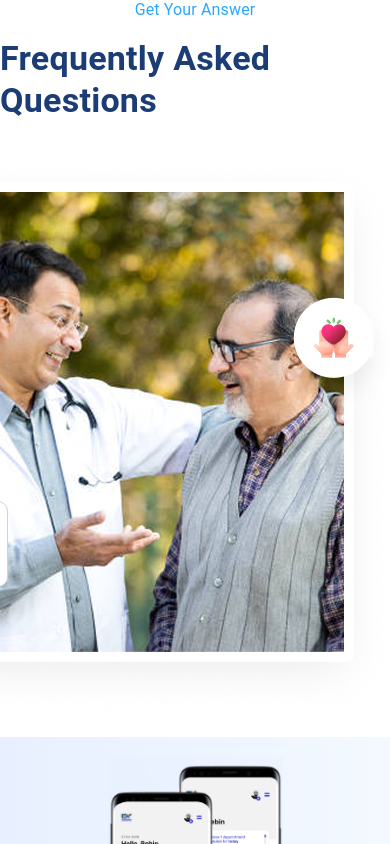
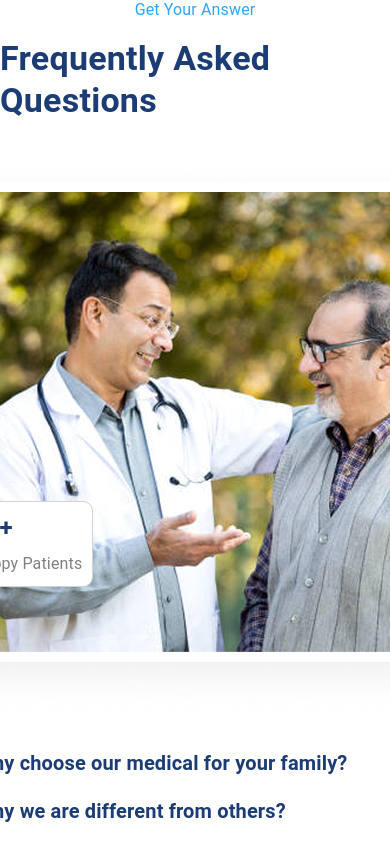
Before and after one commit to AkshayAsokDev/XMedify, a React (Create React App) app in the folder app/: page / in a window 390 px wide. Shown: the part 8920-9764 px from the top of the page. Built offline with nearby package versions, Linux system fonts and the light colour scheme; no server answers.

Commit message:
mobile layout for faq updated

```diff
--- a/app/src/Components/FAQ/Faq.jsx
+++ b/app/src/Components/FAQ/Faq.jsx
@@ -5,10 +5,12 @@ import DocPic from "../../Assets/faq/docPic.png"
 import SmileyIcon from "../../Assets/faq/emoji.png"
 import PresentIcon from "../../Assets/faq/present.png"
 import AddIcon from '@mui/icons-material/Add';
-
+import { useOutletContext } from "react-router-dom"
 
 export default function Faq() {
 
+    const { isMobile
+    } = useOutletContext();
 
     return (
         <div
@@ -35,6 +37,7 @@ export default function Faq() {
                     justifyContent: "space-evenly",
                     alignItems: "center"
                 }}
+                className={isMobile && styles.mobStack}
                 >
 
                     <div className={styles.container1}>
@@ -68,7 +71,11 @@ export default function Faq() {
 
                     </div>
 
-                    <Stack direction="row" spacing={3}>
+                    <Stack direction="row" spacing={3}
+                    sx={{
+                        padding: "10px"
+                    }}
+                    >
 
                         <Stack spacing={2}>
 
--- a/app/src/Components/FAQ/Faq.module.css
+++ b/app/src/Components/FAQ/Faq.module.css
@@ -28,3 +28,8 @@
     left: 0;
     bottom: 150px;
 }
+
+
+.mobStack {
+    flex-direction: column;
+}
```
